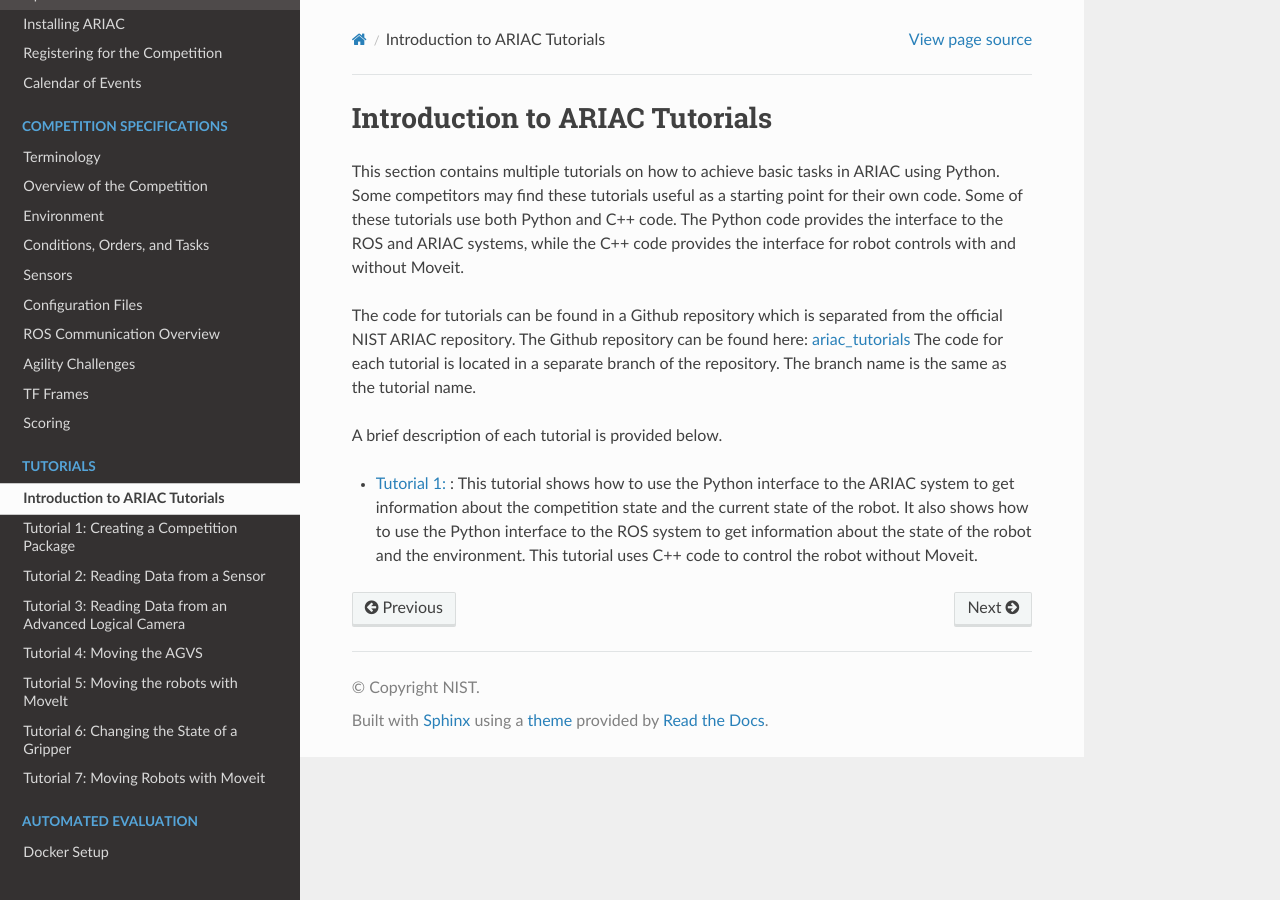
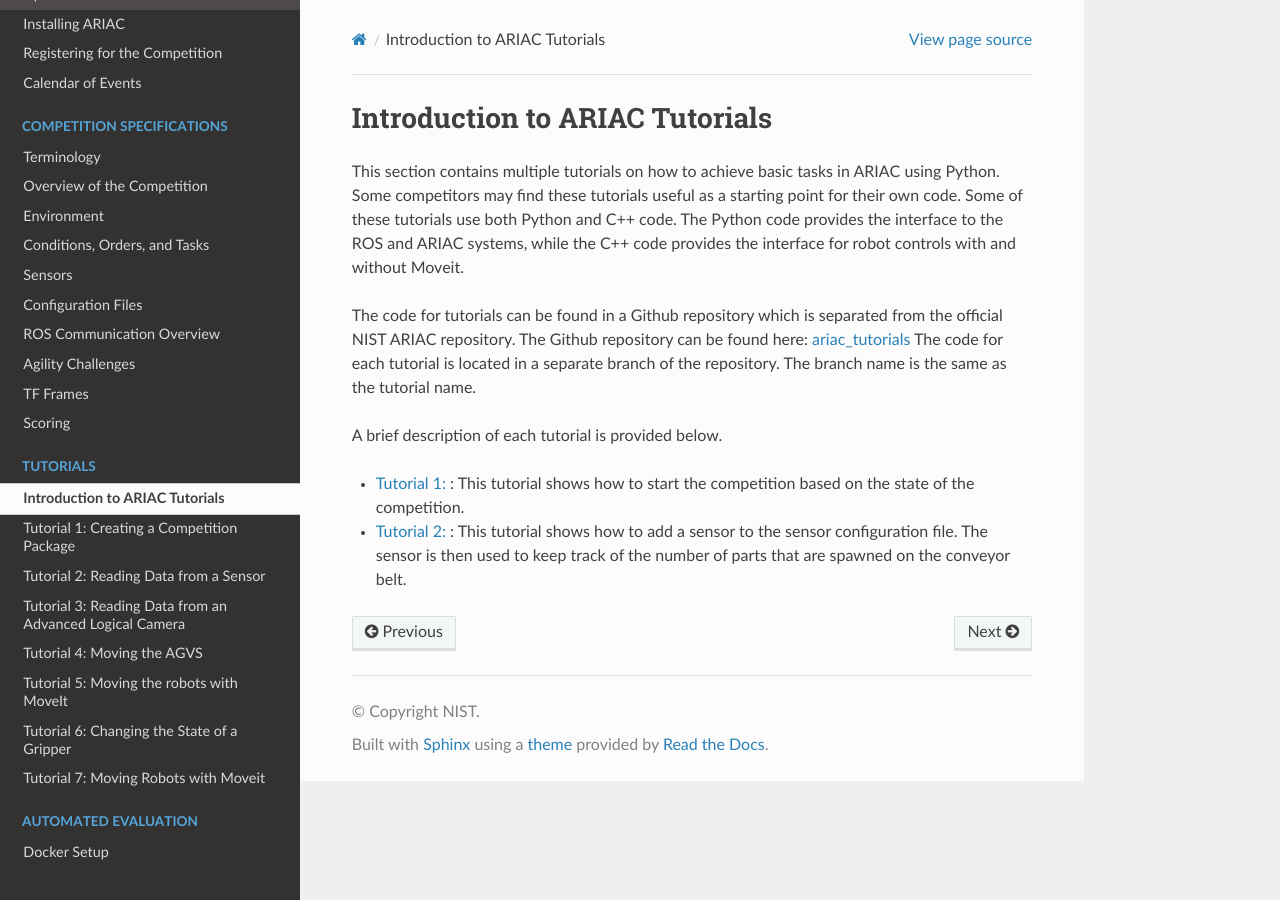
Before and after one commit to usnistgov/ARIAC, a Sphinx documentation site: the page built from docs/tutorials/tutorials.rst, in a window 1280 px wide. Built offline with Sphinx 7.4.7 and the Read the Docs theme 2.0.0, drawn with Linux system fonts in a browser that asks for light colours.

Commit message:
tutorial1

```diff
--- a/docs/tutorials/tutorials.rst
+++ b/docs/tutorials/tutorials.rst
@@ -13,4 +13,5 @@ The code for each tutorial is located in a separate branch of the repository. Th
 
 A brief description of each tutorial is provided below.
 
-- `Tutorial 1: <https://github.com/jaybrecht/ariac_tutorials/tree/tutorial_1>`_ : This tutorial shows how to use the Python interface to the ARIAC system to get information about the competition state and the current state of the robot. It also shows how to use the Python interface to the ROS system to get information about the state of the robot and the environment. This tutorial uses C++ code to control the robot without Moveit.
+- `Tutorial 1: <https://github.com/jaybrecht/ariac_tutorials/tree/tutorial_1>`_ : This tutorial shows how to start the competition based on the state of the competition.
+- `Tutorial 2: <https://github.com/jaybrecht/ariac_tutorials/tree/tutorial_2>`_ : This tutorial shows how to add a sensor to the sensor configuration file. The sensor is then used to keep track of the number of parts that are spawned on the conveyor belt.
```
